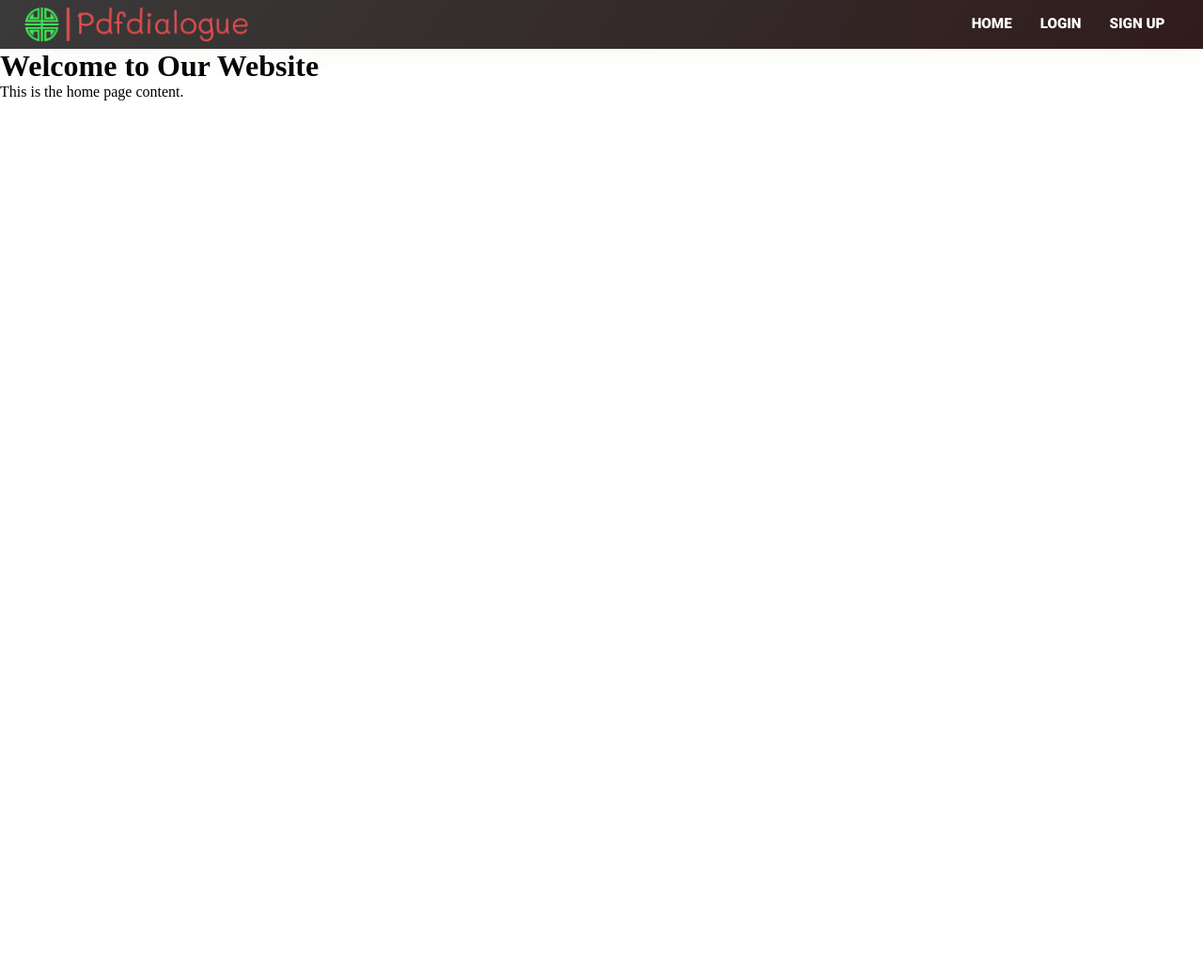
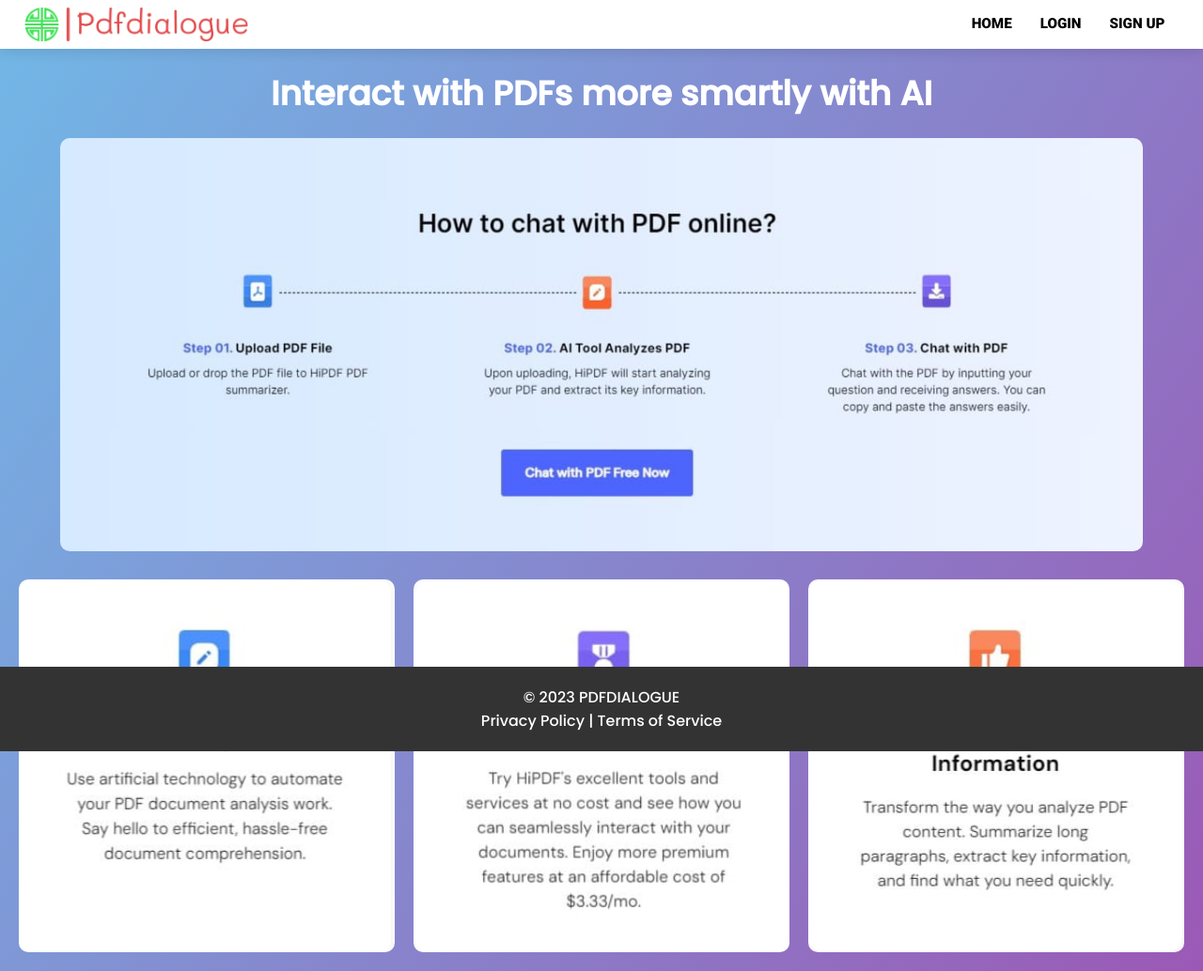
Before and after one commit to kuldeepkd13/Chatbot, a Django app: page / in a window 1280 px wide. Shown: the whole page at 94% size. Before the commit the page ends 107 px from the top, so only its background shows below. Run offline with Django 4.2, Linux system fonts and the light colour scheme.

Commit message:
UIupdated

```diff
--- a/pdf_chat_app/pdf_chat/static/css/nav.css
+++ b/pdf_chat_app/pdf_chat/static/css/nav.css
@@ -16,9 +16,8 @@
   position: sticky;
   top: 0;
   left: 0;
-  background: linear-gradient(123deg, #3a3a3a, #311c1c);
- box-shadow: 0px 0px 30px rgba(221,221,211,0.3);
-  transition: .5s;
+  background:  white;
+  box-shadow: rgba(0, 0, 0, 0.1) 0px 4px 12px;  transition: .5s;
   display: flex;
   justify-content: space-between;
   padding: 0 2%;
@@ -56,7 +55,7 @@
   text-align: center;
   font-weight:bold;
   font-size: .95em;
-  color: white;
+  color: black ;
 }
 
 .link::after{
@@ -65,7 +64,7 @@
   width:0;
   transition: width .5s;
   height:3px;
-  background: whitesmoke;
+  background: black;
 }
 
 .link:hover::after{
@@ -173,3 +172,33 @@
     transform: translateY(0px) rotate(-45deg);
   }
 }
+
+footer {
+  background-color: #333;
+  color: #fff;
+  text-align: center;
+  padding: 20px;
+  position: absolute;
+  bottom: 0; /* Position the footer at the bottom */
+  width: 100%; /* Make the footer span the full width of the viewport */
+}
+
+/* Style for links in the footer */
+footer a {
+  color: #fff;
+  text-decoration: none;
+}
+
+/* Add a wrapper to center content horizontally */
+.footer-container {
+  max-width: 1200px;
+  margin: 0 auto;
+}
+
+
+/* Media query for responsiveness */
+@media screen and (max-width: 768px) {
+  footer {
+      padding: 15px;
+  }
+}
--- a/pdf_chat_app/pdf_chat/templates/base.html
+++ b/pdf_chat_app/pdf_chat/templates/base.html
@@ -46,6 +46,12 @@
         </ul>
     </div>
     {% endif %}
+    <footer>
+        <div class="footer-container">
+            <p>&copy; 2023 PDFDIALOGUE</p>
+            <p><a href="#">Privacy Policy</a> | <a href="#">Terms of Service</a></p>
+        </div>
+    </footer>
 </body>
 <script src="{% static 'js/base.js' %}"></script>
 <script src="{% static 'js/notification.js' %}"></script>
--- a/pdf_chat_app/pdf_chat/templates/home.html
+++ b/pdf_chat_app/pdf_chat/templates/home.html
@@ -1,6 +1,74 @@
 {% extends 'base.html' %}
+{% load static %}
+
+{% block extra_css %}
+<style>
+    @import url('https://fonts.googleapis.com/css2?family=Poppins:wght@500&display=swap');
+
+    body {
+        background: linear-gradient(123deg, #71b8e7, #9b59b6);
+        font-family: 'Poppins', sans-serif;
+        margin: 0;
+    }
+
+    h1 {
+        text-align: center;
+        margin-top: 20px;
+        font-size: 36px;
+        color: white;
+        margin-bottom: 20px;
+    }
+
+    .heroimg img {
+    display: block;
+    width: 90%;
+    border-radius: 10px;
+    margin: 0 auto; /* Center horizontally */
+    align-self: center; /* Center vertically */
+}
+
+
+
+    .homecontanier {
+        display: flex;
+        flex-wrap: wrap;
+        justify-content: space-between;
+        margin: 10px;
+        margin-top: 20px;
+    }
+
+    .service {
+        flex: 1;
+        margin: 10px;
+        border-radius: 10px;
+        display: flex;
+        flex-direction: column;
+    }
+
+    .service img {
+        display: block;
+        width: 100%;
+        border-radius: 10px;
+        flex-grow: 1;
+    }
+
+</style>
+{% endblock %}
 
 {% block content %}
-<h1>Welcome to Our Website</h1>
-<p>This is the home page content.</p>
+<h1>Interact with PDFs more smartly with AI</h1>
+
+<div class="heroimg">
+    <img src="{% static 'assests/chatwithpdf.jpeg' %}" alt="hero">
+</div>
+
+<div class="homecontanier">
+    <div class="service"><img src="{% static 'assests/free.jpeg' %}" alt="service"></div>
+    <div class="service"><img src="{% static 'assests/freet.jpeg' %}" alt="service"></div>
+    <div class="service"><img src="{% static 'assests/extract.jpeg' %}" alt="service"></div>
+</div>
+
+
+
+
 {% endblock %}
```
Also changed, not shown: pdf_chat_app/index.html (added, +52 -0 lines), pdf_chat_app/pdf_chat/templates/upload_template.html (+42 -0 lines), pdf_chat_app/pdf_chat/static/assests/any.jpeg (added), pdf_chat_app/pdf_chat/static/assests/chatwithpdf.jpeg (added), pdf_chat_app/pdf_chat/static/assests/cited.jpeg (added), pdf_chat_app/pdf_chat/static/assests/extract.jpeg (added), pdf_chat_app/pdf_chat/static/assests/free.jpeg (added), pdf_chat_app/pdf_chat/static/assests/freet.jpeg (added), pdf_chat_app/pdf_chat/static/assests/professionals.jpeg (added), pdf_chat_app/pdf_chat/static/assests/research.jpeg (added), pdf_chat_app/pdf_chat/static/assests/simple.jpeg (added), pdf_chat_app/pdf_chat/static/assests/student.jpeg (added).
